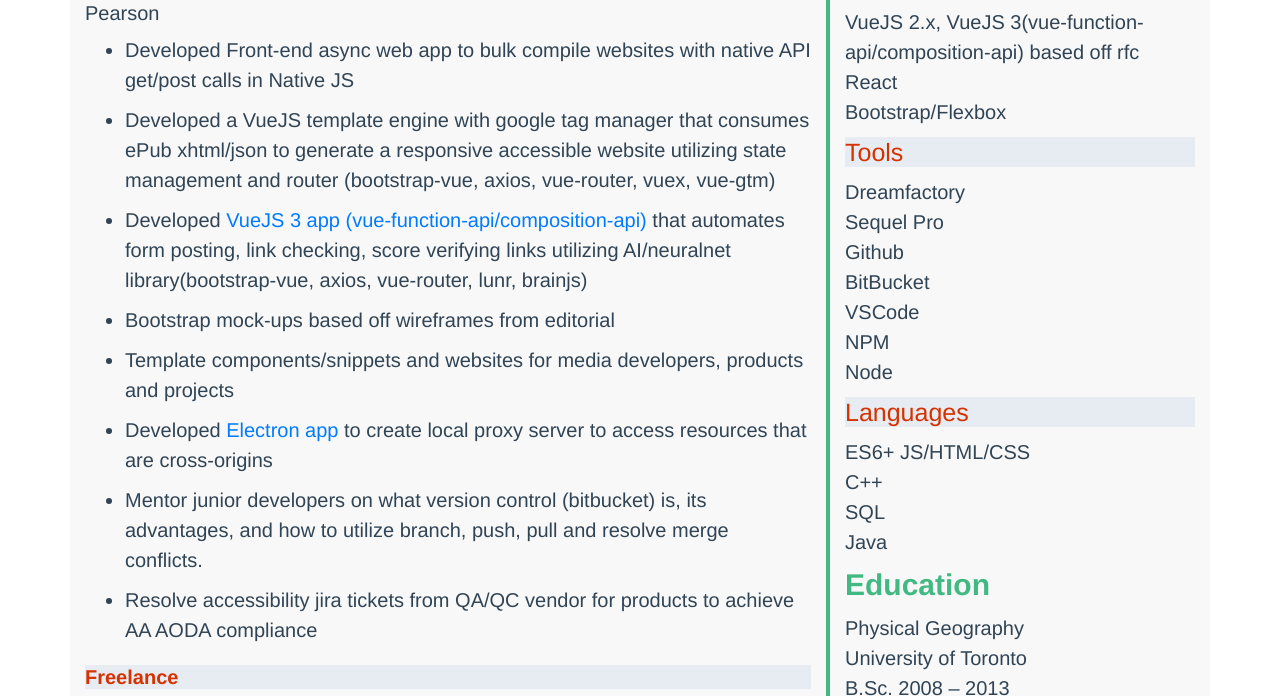
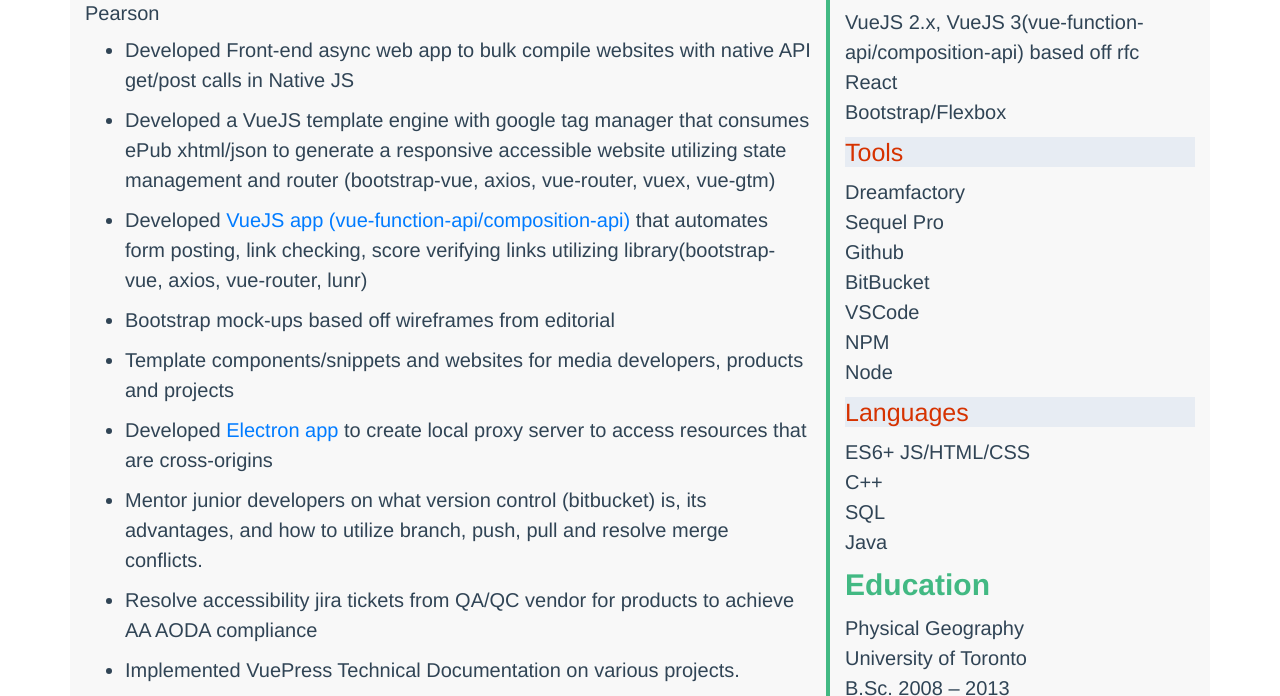
Before and after one commit to kwanjas3/responsive-resume, a plain HTML site: page jk.html in a window 1280 px wide. Shown: the part 253-949 px from the top of the page. Drawn offline with nearby package versions, Linux system fonts and the light colour scheme.

Commit message:
Update jk.html

```diff
--- a/jk.html
+++ b/jk.html
@@ -107,15 +107,12 @@
         <div class="name-subtitle d-flex flex-column">
           <h1 class=" pt-3 pb-3 pr-3 m-0">JASON KWAN</h1>
           <p>Software Developer | Seneca College | University of Toronto </p>
-     <!--     <p class="font-weight-bold">Adjust windowsize for responsiveness</p>-->
 
         </div>
         <div class="contact-info d-flex flex-column align-items-end align-self-end">
           <a href="mailto:kwanjas0412@gmail.com" target="_blank">kwanjas0412@gmail.com</a>
           <a href="https://www.github.com/kwanjas3" target="_blank">Github</a>
-         <!-- <a href="https://raw.githubusercontent.com/kwanjas3/responsive-resume/master/jk.html"
-            target="_blank">Code</a>
-          <a href="https://kwanjas3.github.io/responsive-resume/jk.html" target="_blank">Website</a> -->
+
           <p>647-760-5189</p>
         </div>
       </div>
@@ -150,12 +147,12 @@
             <li>
               Developed
               <a href="https://github.com/kwanjas3/some-qa-app" target="_blank">
-                VueJS 3 app (vue-function-api/composition-api)
+                VueJS app (vue-function-api/composition-api)
               </a>
 
               that automates form posting,
-              link checking, score verifying links utilizing AI/neuralnet library(bootstrap-vue,
-              axios, vue-router, lunr, brainjs)
+              link checking, score verifying links utilizing library(bootstrap-vue,
+              axios, vue-router, lunr)
             </li>
             <li>
               Bootstrap mock-ups based off wireframes from editorial
@@ -177,6 +174,9 @@
             <li>
               Resolve accessibility jira tickets from QA/QC vendor for products to achieve AA AODA
               compliance
+            </li>
+            <li>
+            Implemented VuePress Technical Documentation on various projects.
             </li>
           </ul>
         </div>
```
